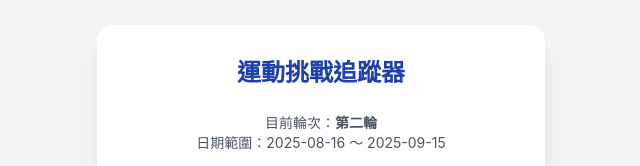
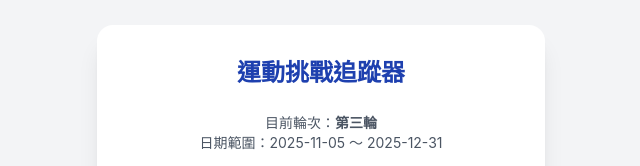
Before and after one commit to ychuh/exercise-tracker, a plain HTML site: page index.html in a window 1280 px wide. Shown: the part 151-317 px from the top of the page, 319-959 px from the left. Drawn offline with nearby package versions, Linux system fonts and the light colour scheme.

Commit message:
Update index.html
3rd round.

```diff
--- a/index.html
+++ b/index.html
@@ -170,9 +170,9 @@
     import { getFirestore, doc, getDoc, setDoc, updateDoc, collection, query, onSnapshot, getDocs, deleteDoc } from "https://www.gstatic.com/firebasejs/11.6.1/firebase-firestore.js";
 
     /* ======== <<< 換下一輪只需要改這裡 >>> ======== */
-    const CHALLENGE_START = '2025-08-16';
-    const CHALLENGE_END   = '2025-09-15';
-    const ROUND_ID        = `第二輪`;
+    const CHALLENGE_START = '2025-11-05';
+    const CHALLENGE_END   = '2025-12-31';
+    const ROUND_ID        = `第三輪`;
     /* ================================================ */
 
     const firebaseConfig = {
```
